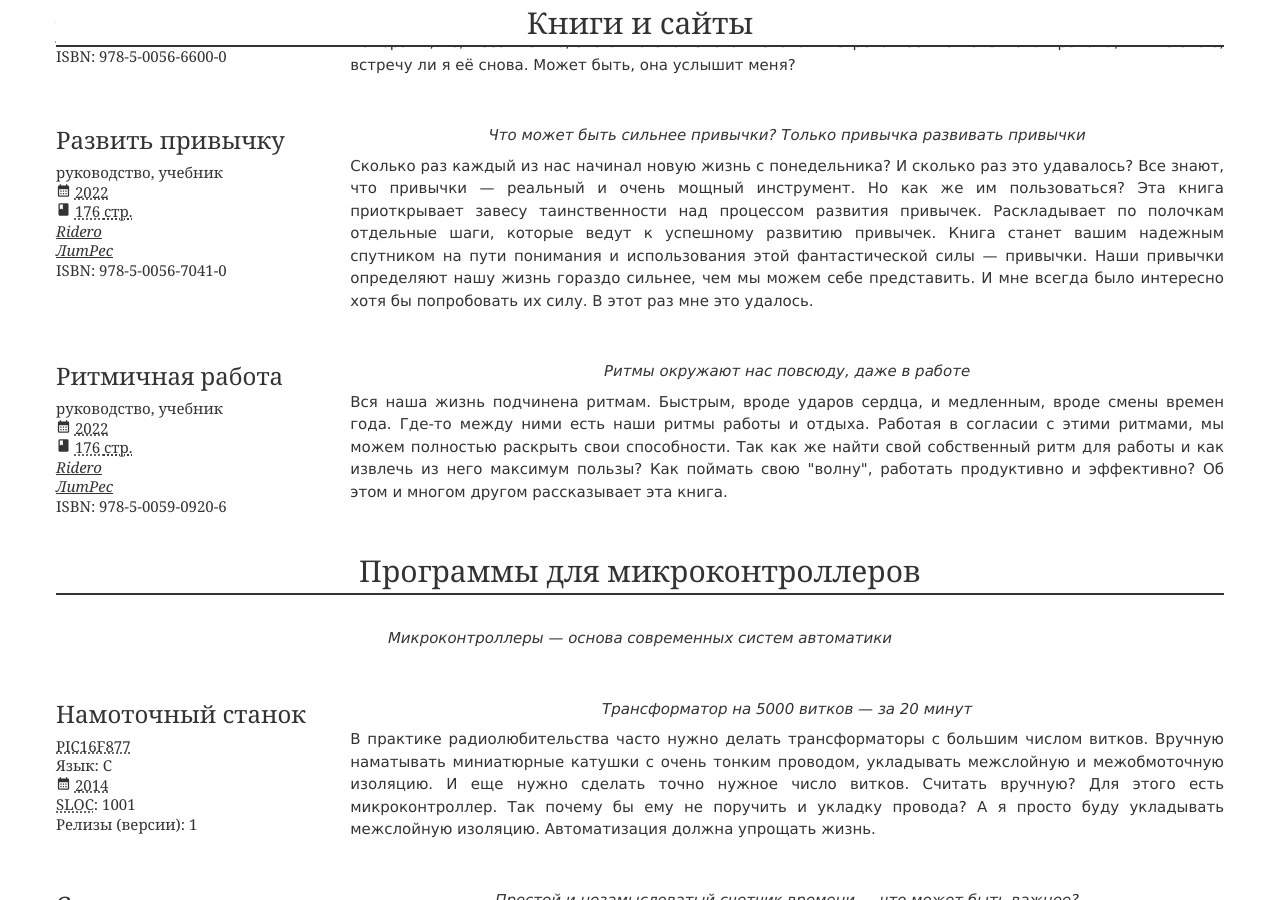
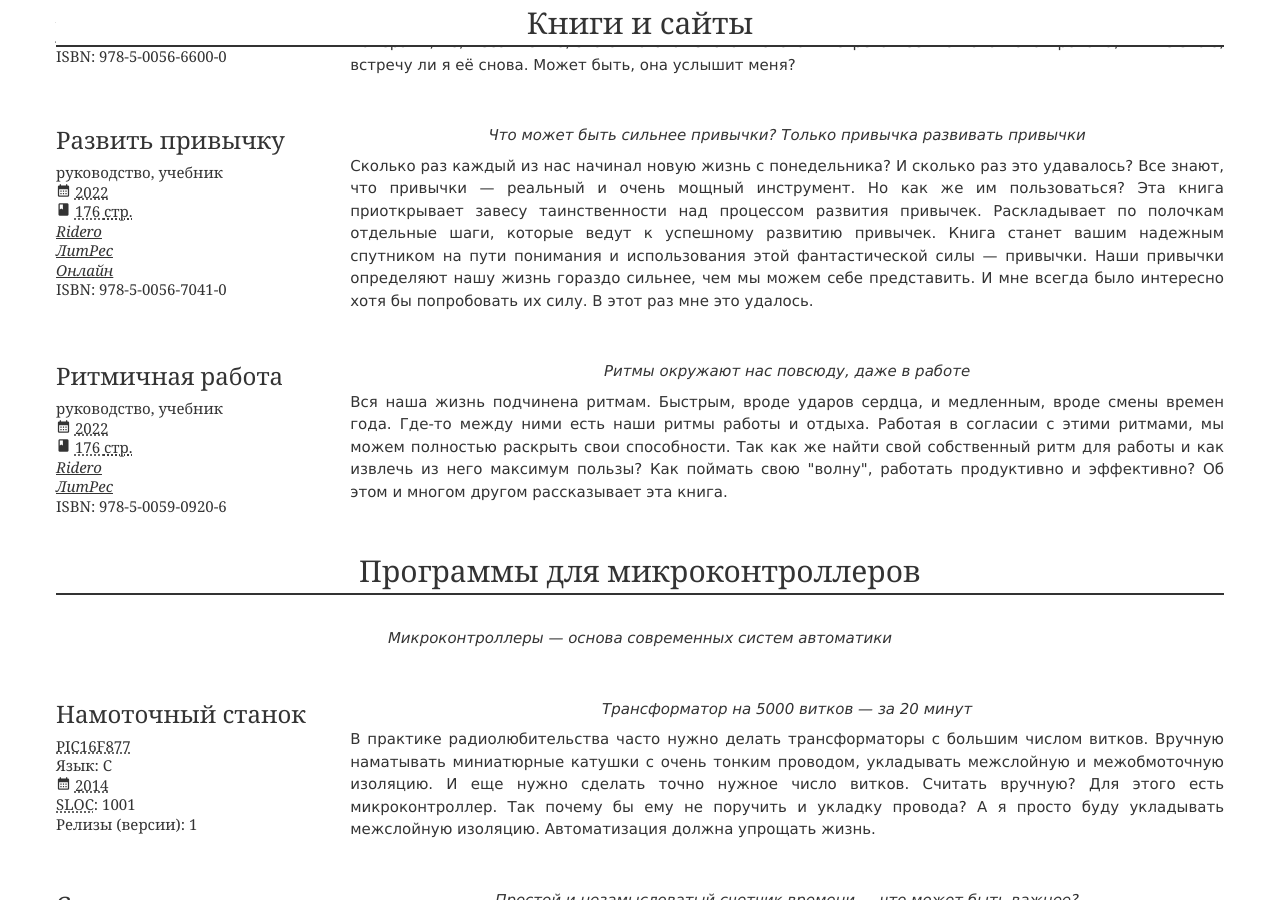
Before and after one commit to konstantin-morenko/jresume, a Jekyll site: the page built from index.md, in a window 1280 px wide and 900 px high, scrolled down 6040 px. Built offline with Jekyll 4.4.1, drawn with Linux system fonts in a browser that asks for light colours.

```diff
--- a/_data/books.yml
+++ b/_data/books.yml
@@ -145,6 +145,8 @@ cards:
     url: https://ridero.ru/books/razvit_privychku/
   - name: ЛитРес
     url: https://www.litres.ru/konstantin-morenko/razvit-privychku/
+  - name: Онлайн
+    url: https://konstantin-morenko.ru/grow-habit-book/
   isbn: 978-5-0056-7041-0
 
   quote: Что может быть сильнее привычки?  Только привычка развивать привычки
```
